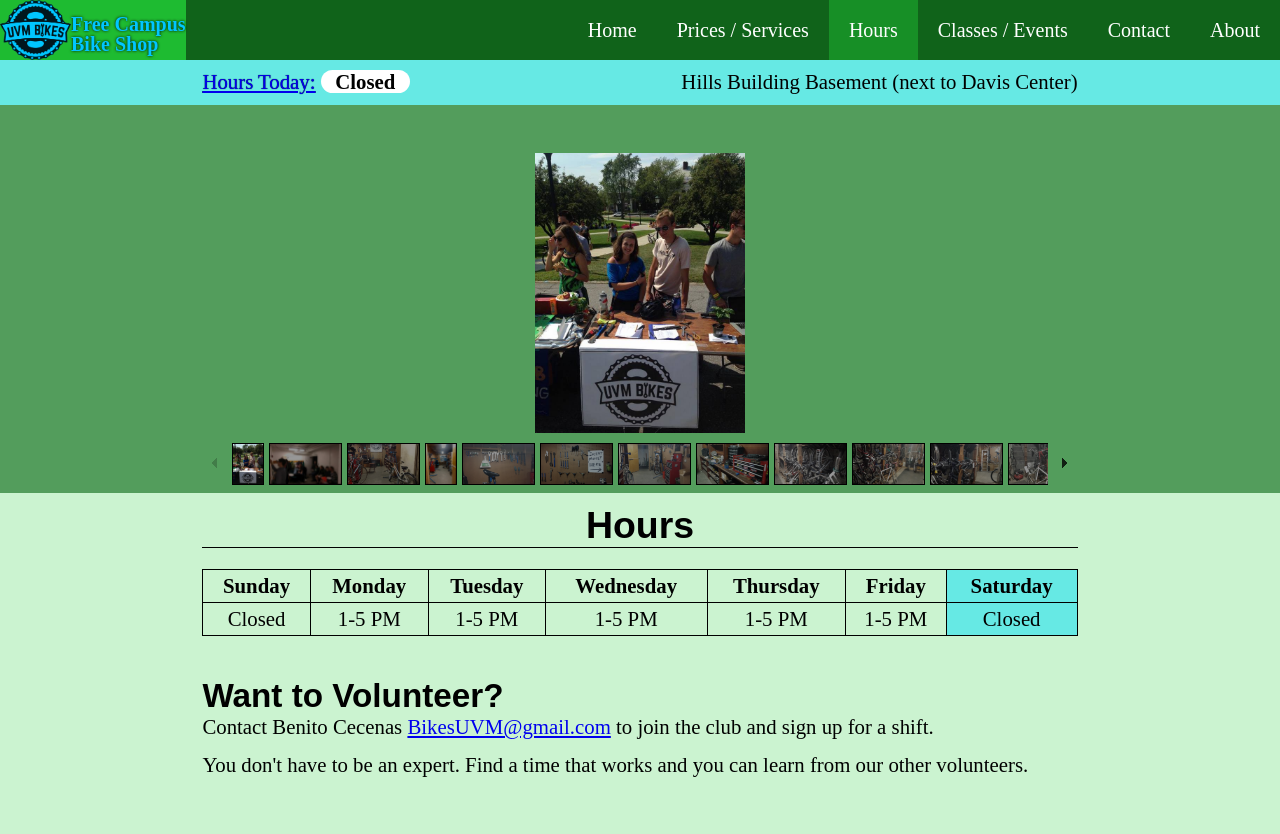
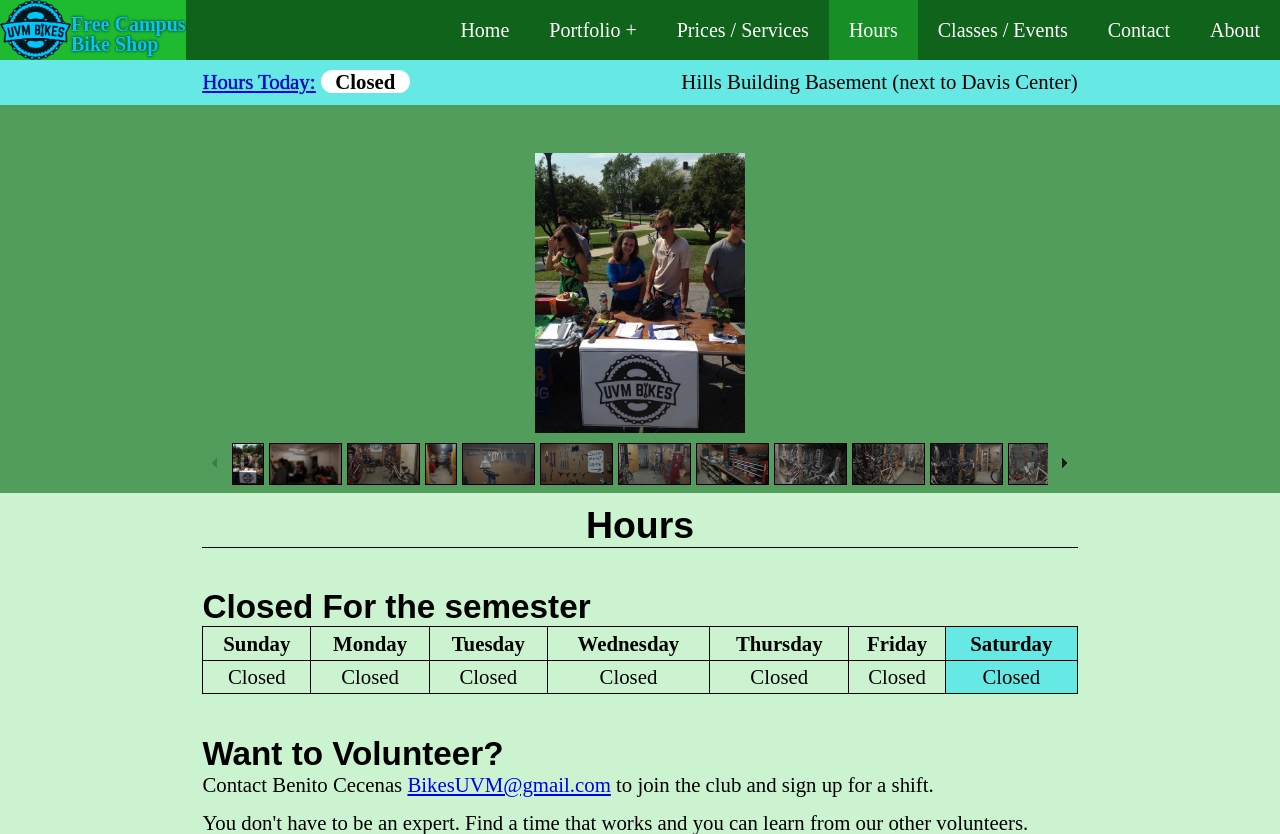
Before and after one commit to SleekPanther/uvmbikes, a PHP site: page /hours/index.php in a window 1280 px wide. Shown: the top 834 px of the page. Run offline with PHP 8.4, Linux system fonts and the light colour scheme; style sheets or scripts are compiled from the project's sources; some libraries are stand-ins or nearby versions.

Commit message:
started adding dropdowns, fixed zindex of menu being hidden by galleria

```diff
--- a/non-pages/css/menu.css
+++ b/non-pages/css/menu.css
@@ -39,6 +39,10 @@
   content: "";
   display: table;
   clear: both;
+}
+.menu {
+  z-index: 1;
+  /*IMPORTANT make sure menu goes on top of rest of page so dropdowns aren't hidden */
 }
 nav ul {
   float: right;
@@ -91,7 +95,7 @@
   position: relative;
   /*top: -@menuHeight;*/
   /*controls how far up the 2nd level down goes up (must match height of element to offset) */
-  top: -4.4em;
+  top: -2.9em;
   /*this is a manual hack to fix how far the 2nd sub-menu goes up. For somereason -@menuHeight doesn't work. (not high enough) */
   left: 10em;
   /*must match width of nav ul ul li with the @dropDownWidth var */
--- a/non-pages/css/menu.less
+++ b/non-pages/css/menu.less
@@ -5,7 +5,7 @@
 
 //sizing variables
 @menuHeight: 3em;
-@MenuHeightCompensator: -4.4em;
+@MenuHeightCompensator: -2.9em;
 @dropDownWidth: 10em;
 @linkSpacing: 0 20px;
 
@@ -56,6 +56,10 @@
     content: "";
     display: table;
     clear: both;
+}
+
+.menu {
+    z-index: 1;     /*IMPORTANT make sure menu goes on top of rest of page so dropdowns aren't hidden */
 }
 
 nav ul {
--- a/non-pages/css/style.css
+++ b/non-pages/css/style.css
@@ -104,6 +104,10 @@
   border-bottom: 1px solid black;
   /*shorthand class to center text */
   text-align: center;
+}
+header {
+  /*IMPORTANT = makes galleria hide behind the menu dropdowns*/
+  z-index: 2;
 }
 ul,
 ol {
--- a/non-pages/css/style.less
+++ b/non-pages/css/style.less
@@ -74,7 +74,12 @@
     .cent;
 }
 
-//h1, h2, h3,h4,h5,h6,
+
+header {    /*IMPORTANT = makes galleria hide behind the menu dropdowns*/
+    z-index: 2;
+}
+
+//h1, h2, h3,h4,h5,h6
 ul, ol {
     margin: 0;
 }
--- a/non-pages/csv/hours.csv
+++ b/non-pages/csv/hours.csv
@@ -1,2 +1,3 @@
 Sunday,Monday,Tuesday,Wednesday,Thursday,Friday,Saturday
-Closed,1-5 PM,1-5 PM,1-5 PM,1-5 PM,1-5 PM,Closed
+Closed,Closed,Closed,Closed,Closed,Closed,Closed
+Closed For the semester
--- a/non-pages/php-include/nav.php
+++ b/non-pages/php-include/nav.php
@@ -6,6 +6,27 @@
         <ul class="menu">
             <!-- IMPORTANT $containing_folder == $ROOT_DIRECTORY is different from all other links since it has a special parent folder. (or we don't know what the server's parent folder will be. So this must be the ver base case for comparison. -->
             <li><a <?php echo 'href="'.$upFolderPlaceholder.'index.php"'; echo ' class="'.$activePageArray[$ROOT_DIRECTORY].'"'; ?>>Home</a></li>
+            <li>
+                <!-- First Tier Drop Down -->
+                <label for="drop-2" class="toggle">Portfolio +</label>
+                <a href="#">Portfolio</a>
+                <input type="checkbox" id="drop-2"/>
+                <ul>
+                    <li><a <?php echo 'href="'.$upFolderPlaceholder.'portfolio/portfolio-1/index.php"' ; ?>>Portfolio 1</a></li>
+                    <li><a href="sub1">Portfolio 2</a></li>
+                    <li>
+                        <!-- Second Tier Drop Down -->
+                        <label for="drop-3" class="toggle">Examples +</label>
+                        <a href="#">Works</a>
+                        <input type="checkbox" id="drop-3"/>
+                        <ul>
+                            <li><a <?php echo 'href="'.$upFolderPlaceholder.'portfolio/examples/example-1/index.php"' ; ?>>Example 1</a></li>
+                            <li><a href="sub2">jQuery</a></li>
+                            <li><a href="sub2">Python</a></li>
+                        </ul>
+                    </li>
+                </ul>
+            </li>
             <li><a <?php echo 'href="'.$upFolderPlaceholder.'prices-services/index.php"'; echo ' class="'.$activePageArray['prices-services'].'"'; ?>>Prices / Services</a></li>
             <li><a <?php echo 'href="'.$upFolderPlaceholder.'hours/index.php"'; echo ' class="'.$activePageArray['hours'].'"'; ?>>Hours</a></li>
             <li><a <?php echo 'href="'.$upFolderPlaceholder.'classes-events/index.php"'; echo ' class="'.$activePageArray['classes-events'].'"'; ?>>Classes / Events</a></li>
```
Also changed, not shown: 1 other file.
